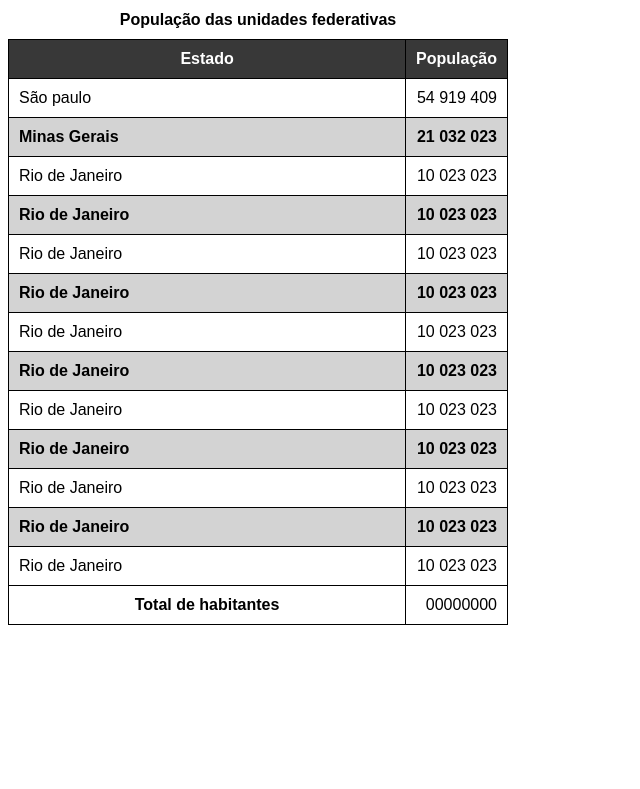
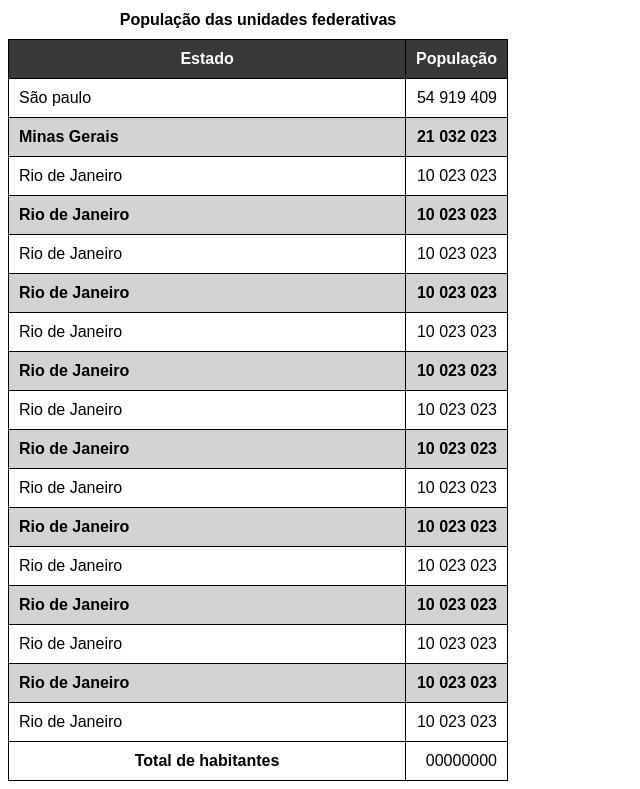
Before and after one commit to talinpk/LM, a plain HTML site: page 13 tabelas/tabela0002.html in a window 1280 px wide. Shown: the part 79-868 px from the top of the page, without its empty margins (0-640 px from the left). Before the commit the page ends 800 px from the top, so only its background shows below. Drawn offline with Linux system fonts and the light colour scheme.

Commit message:
Update tabela0002.html

```diff
--- a/13 tabelas/tabela0002.html
+++ b/13 tabelas/tabela0002.html
@@ -20,7 +20,7 @@
             padding: 10px;
         }
 
-        thead > tr > th{
+        thead > tr > th {
             position: sticky;
             top: -1;
             background-color: #383838;
@@ -106,6 +106,23 @@
                 <td>Rio de Janeiro</td>
                 <td class="num" > 10 023 023</td>
             </tr>
+            <tr>
+                <td>Rio de Janeiro</td>
+                <td class="num" > 10 023 023</td>
+            </tr>
+            <tr>
+                <td>Rio de Janeiro</td>
+                <td class="num" > 10 023 023</td>
+            </tr>
+            <tr>
+                <td>Rio de Janeiro</td>
+                <td class="num" > 10 023 023</td>
+            </tr>
+            <tr>
+                <td>Rio de Janeiro</td>
+                <td class="num" > 10 023 023</td>
+            </tr>
+
         </tbody>
         <tfoot>
             <tr>
```
